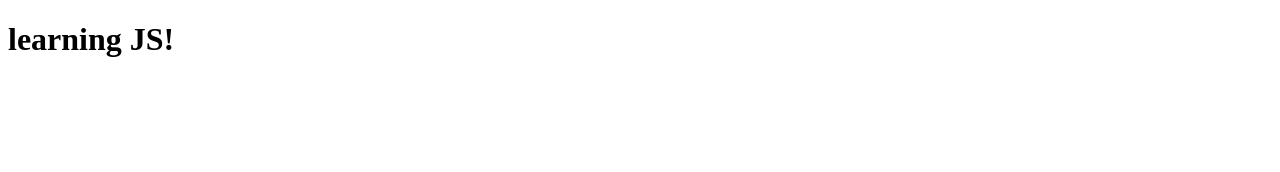
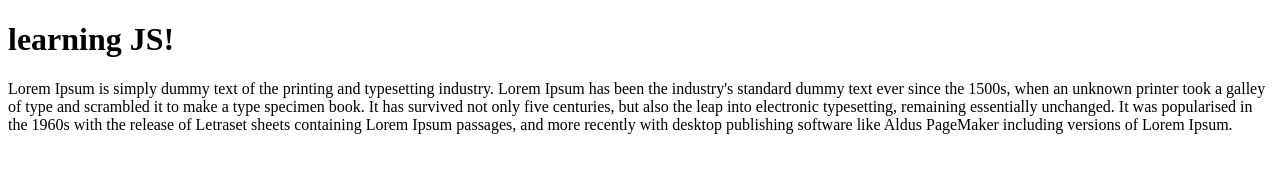
Before and after one commit to Davisilvas/JS-Study-2, a plain HTML site: page index.html in a window 1280 px wide. Drawn offline with Linux system fonts and the light colour scheme.

Commit message:
lorem ipsum

```diff
--- a/index.html
+++ b/index.html
@@ -12,5 +12,9 @@
     <h1>
         learning JS!
     </h1>
+
+    <p>
+        Lorem Ipsum is simply dummy text of the printing and typesetting industry. Lorem Ipsum has been the industry's standard dummy text ever since the 1500s, when an unknown printer took a galley of type and scrambled it to make a type specimen book. It has survived not only five centuries, but also the leap into electronic typesetting, remaining essentially unchanged. It was popularised in the 1960s with the release of Letraset sheets containing Lorem Ipsum passages, and more recently with desktop publishing software like Aldus PageMaker including versions of Lorem Ipsum.
+    </p>
 </body>
 </html>
```
